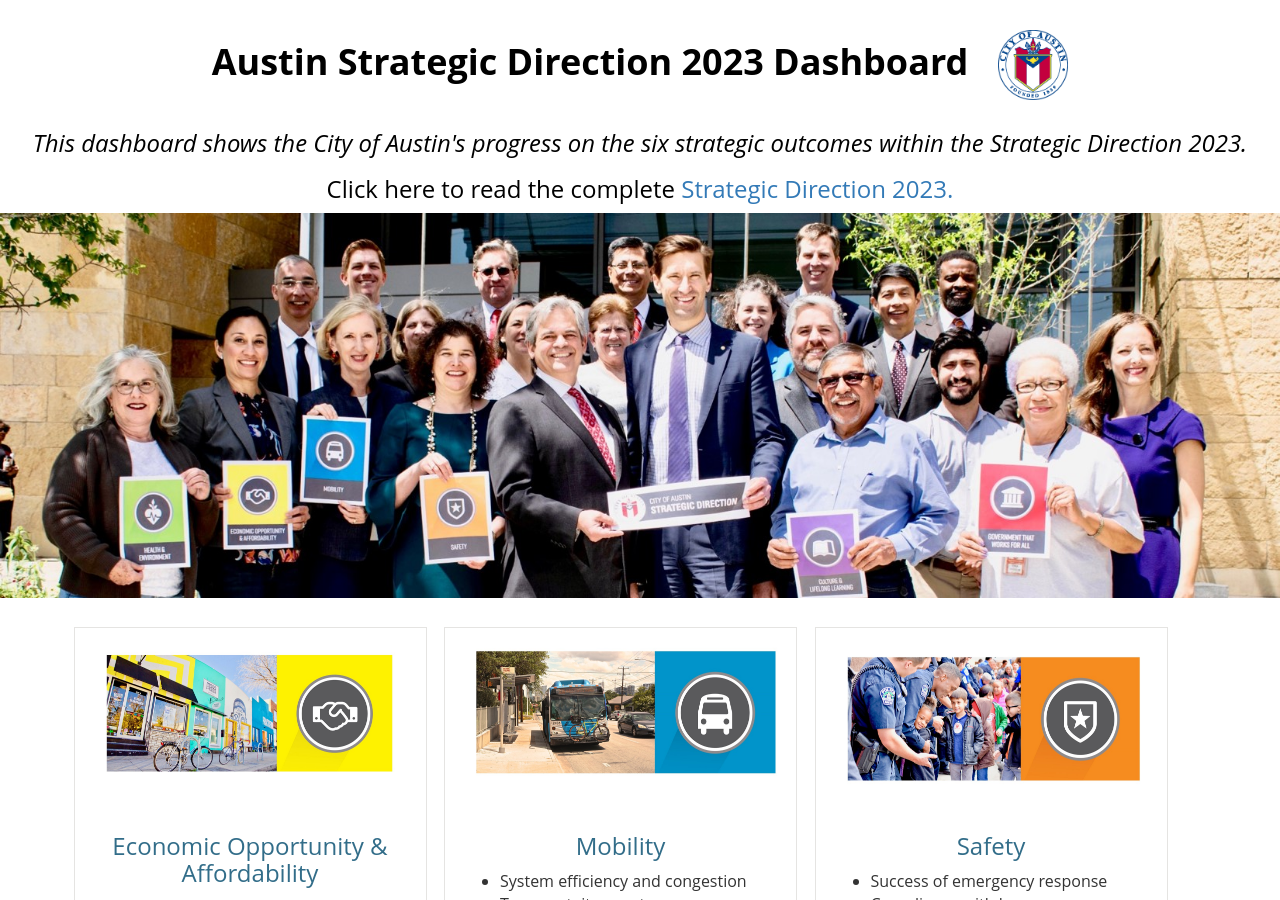
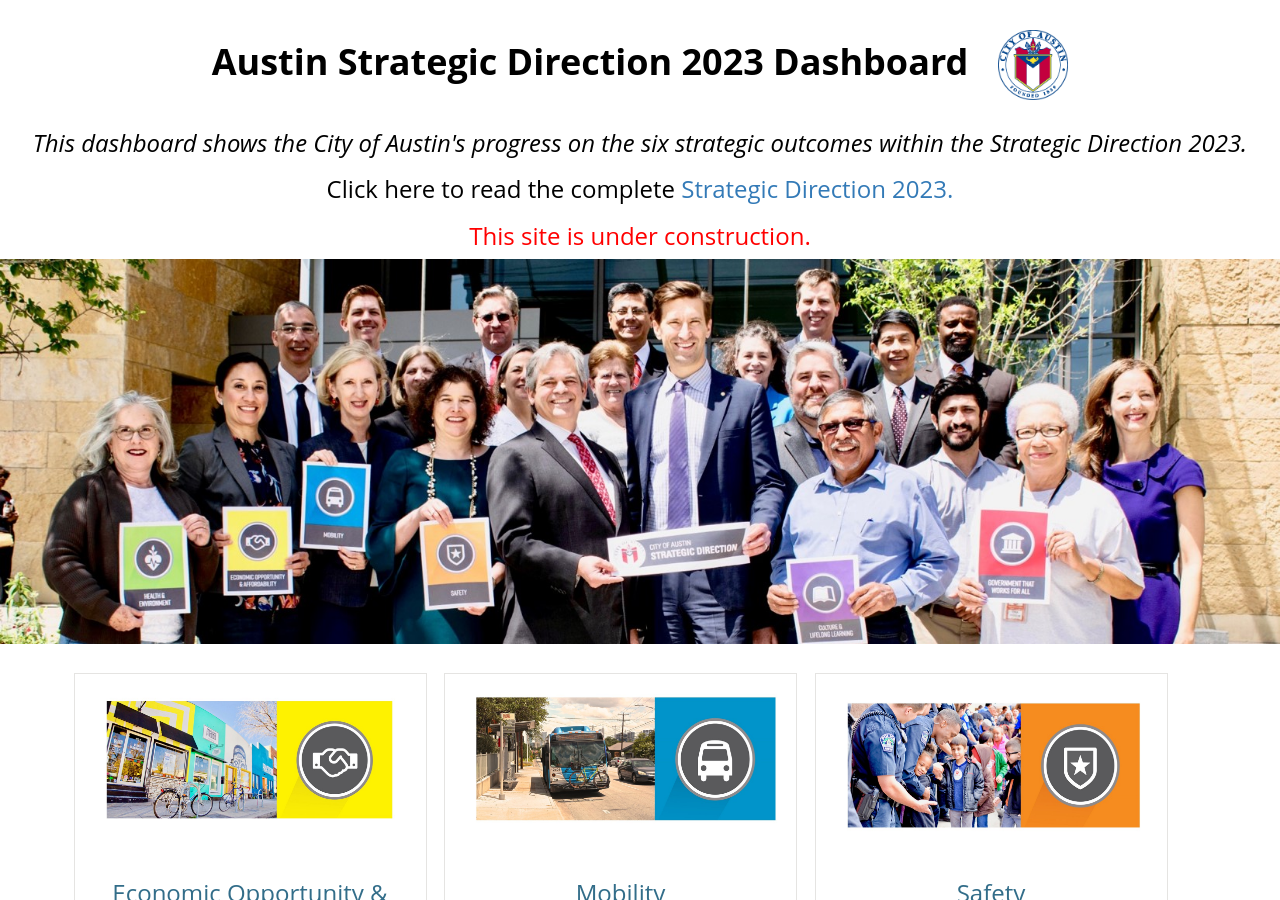
Before and after one commit to JamilaS/SD2023-Dashboard, a Jekyll site: the page built from index.md, in a window 1280 px wide and 900 px high. Built offline with Jekyll 4.4.1, drawn with Linux system fonts in a browser that asks for light colours; nearby versions of some CDN libraries; some web fonts are replaced.

Commit message:
Update headertitle.html

```diff
--- a/_includes/headertitle.html
+++ b/_includes/headertitle.html
@@ -13,6 +13,8 @@
 
 <h3><font color = "black"><center>Click here to read the complete <a href='http://bit.ly/atxStrategicPlan' target ="_blank">Strategic Direction 2023.</a></center></font></h3>
 
+   <h3><font color = "red"><center>This site is under construction.</center></font></h3>
+
 
 <div class="col-sm-1"></div>
 
```
